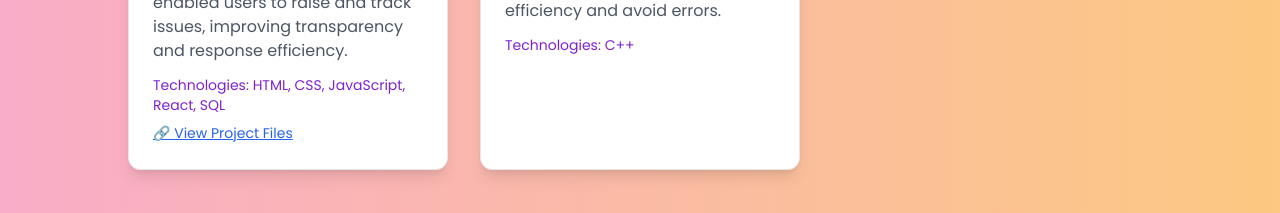
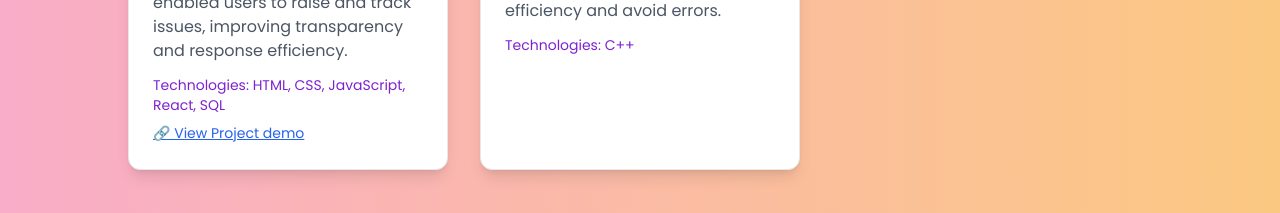
Before and after one commit to harshininuthalapati/my-portfolio, a React (Create React App) app: page / in a window 1280 px wide. Shown: the part 1100-1313 px from the top of the page. Built offline with nearby package versions, Linux system fonts and the light colour scheme.

Commit message:
Initial commit

```diff
--- a/src/components/Portfolio.js
+++ b/src/components/Portfolio.js
@@ -148,7 +148,7 @@ export default function Portfolio() {
                     rel="noopener noreferrer"
                     className="text-sm text-blue-600 underline mt-2 inline-block"
                   >
-                    🔗 View Project Files
+                    🔗 View Project demo
                   </a>
                 )}
               </div>
```
